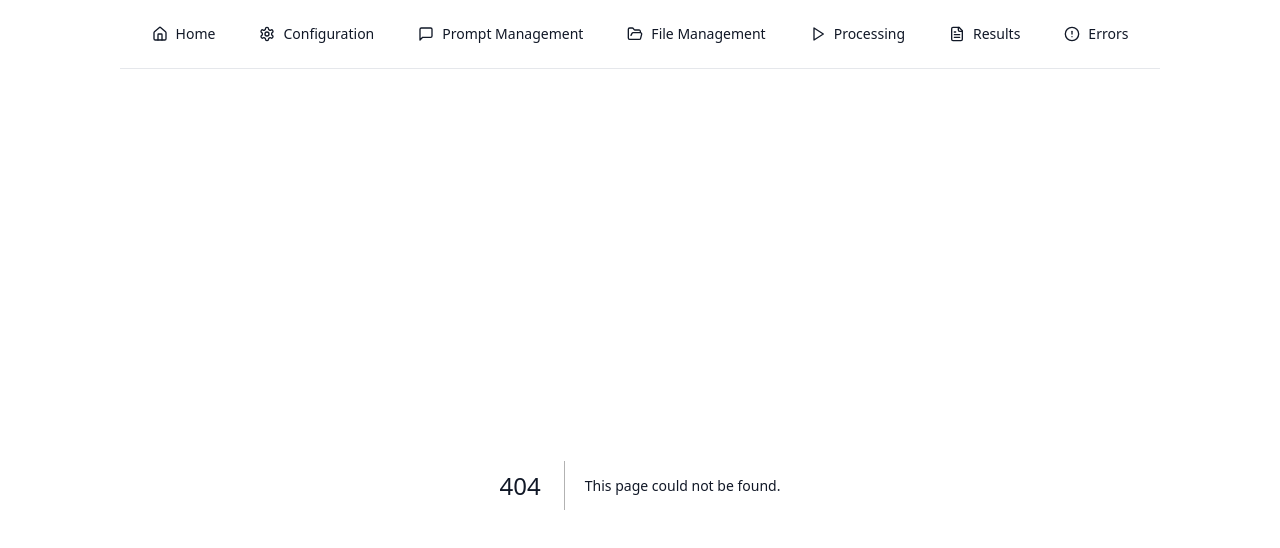
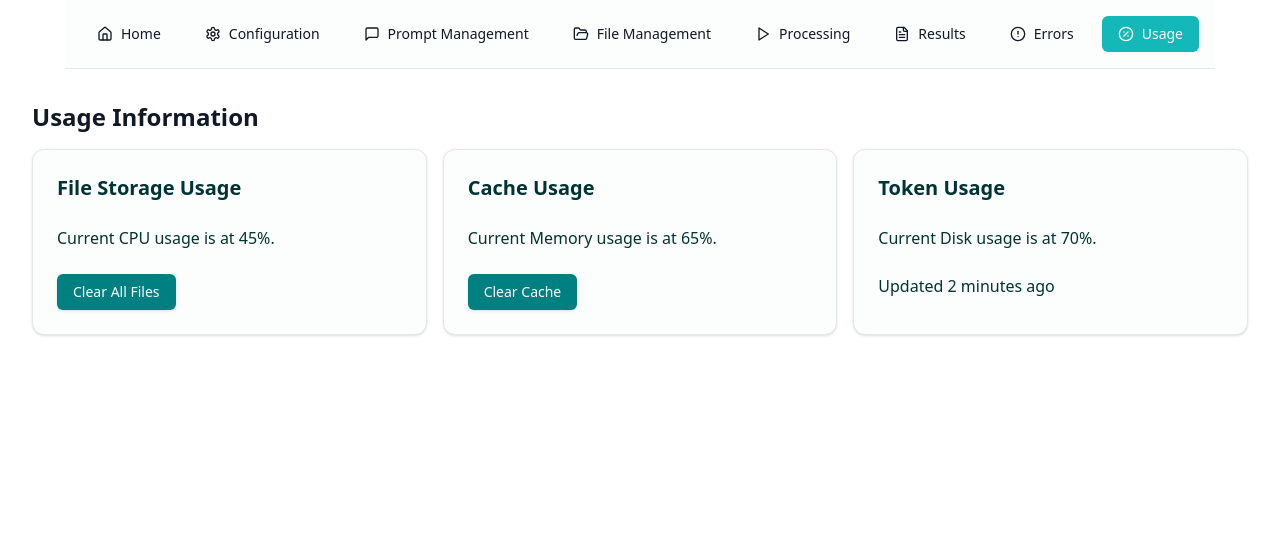
Before and after one commit to rebumatadele/File-Processing-Webapp, a Next.js app in the folder Frontend/file_processor/: page /usage in a window 1280 px wide. Before the commit this address had no page. Shown: the top 548 px of the page. Built offline with nearby package versions, Linux system fonts and the light colour scheme.

Commit message:
made UI enhancement along adding a usage page

```diff
--- a/Frontend/file_processor/app/globals.css
+++ b/Frontend/file_processor/app/globals.css
@@ -6,47 +6,47 @@
 
 :root {
   /* Background and Foreground */
-  --background: 0 0% 100%;              /* White */
-  --foreground: 0 0% 0%;               /* Black */
+  --background: 180 16% 99%;           /* Very Light Teal */
+  --foreground: 180 100% 10%;          /* Very Dark Teal */
 
   /* Primary and Secondary */
-  --primary: 220 100% 50%;              /* Blue */
-  --primary-foreground: 0 0% 100%;     /* White */
-  --secondary: 120 70% 50%;            /* Green */
-  --secondary-foreground: 0 0% 100%;   /* White */
+  --primary: 180 100% 25%;             /* Deep Teal */
+  --primary-foreground: 180 16% 99%;   /* Very Light Teal */
+  --secondary: 180 60% 50%;            /* Medium Teal */
+  --secondary-foreground: 180 16% 99%; /* Very Light Teal */
 
   /* Muted Colors */
-  --muted: 0 0% 90%;                    /* Light Gray */
-  --muted-foreground: 0 0% 30%;        /* Dark Gray */
+  --muted: 180 20% 90%;                /* Light Muted Teal */
+  --muted-foreground: 180 30% 30%;     /* Dark Muted Teal */
 
   /* Destructive Colors */
-  --destructive: 0 100% 50%;           /* Red */
-  --destructive-foreground: 0 0% 100%; /* White */
+  --destructive: 0 100% 50%;           /* Red (kept for contrast) */
+  --destructive-foreground: 180 16% 99%; /* Very Light Teal */
 
   /* Border and Input Colors */
-  --border: 0 0% 90%;                   /* Light Gray */
-  --input: 0 0% 95%;                    /* Off White */
-  --ring: 220 100% 50%;                 /* Blue for focus ring */
+  --border: 180 30% 85%;               /* Light Teal Border */
+  --input: 180 20% 95%;                /* Very Light Teal Input */
+  --ring: 180 100% 25%;                /* Deep Teal for focus ring */
 
   /* Popover */
-  --popover: 0 0% 100%;                  /* White */
-  --popover-foreground: 0 0% 0%;        /* Black */
+  --popover: 180 16% 99%;              /* Very Light Teal */
+  --popover-foreground: 180 100% 10%;  /* Very Dark Teal */
 
   /* Card */
-  --card: 0 0% 100%;                     /* White */
-  --card-foreground: 0 0% 0%;           /* Black */
+  --card: 180 16% 99%;                 /* Very Light Teal */
+  --card-foreground: 180 100% 10%;     /* Very Dark Teal */
 
   /* Accent */
-  --accent: 45 100% 50%;                 /* Yellow-Orange (matches Upwork's accent) */
-  --accent-foreground: 0 0% 100%;       /* White */
+  --accent: 180 80% 40%;               /* Bright Teal Accent */
+  --accent-foreground: 180 16% 99%;    /* Very Light Teal */
 
   /* Additional Colors for Charts or Specific UI Needs */
-  --chart-1: 174 53% 53%;                /* Example color */
-  --chart-2: 50 100% 50%;                /* Example color */
-  --chart-3: 210 100% 50%;               /* Example color */
-  --chart-4: 270 100% 75%;               /* Example color */
-  --chart-5: 30 100% 50%;                /* Example color */
+  --chart-1: 180 100% 25%;             /* Deep Teal */
+  --chart-2: 180 60% 50%;              /* Medium Teal */
+  --chart-3: 180 40% 75%;              /* Light Teal */
+  --chart-4: 180 30% 90%;              /* Very Light Teal */
+  --chart-5: 180 80% 40%;              /* Bright Teal */
 
   /* Radius */
-  --radius: 0.5rem; /* Example radius */
+  --radius: 0.5rem; /* Kept the same */
 }
--- /dev/null
+++ b/Frontend/file_processor/app/usage/page.tsx
@@ -0,0 +1,80 @@
+"use client"
+import React, { useState } from 'react';
+import { Card, CardHeader, CardContent, CardFooter } from '@/components/ui/card';
+import { Button } from '@/components/ui/button';
+import { clearCache } from '@/api/cacheUtils';
+import { clearFiles } from '@/api/fileUtils';
+
+const UsagePage = () => {
+    const [cacheMessage, setCacheMessage] = useState('');
+    const [fileMessage, setFileMessage] = useState('');
+
+    const handleClearCache = async () => {
+        try {
+            setCacheMessage('Clearing cache...');
+            const response = await clearCache();
+            setCacheMessage(response.message || 'Cache cleared successfully.');
+        } catch{
+            setCacheMessage('Failed to clear cache.');
+        }
+    };
+
+    const handleClearFiles = async () => {
+        try {
+            setFileMessage('Clearing files...');
+            const response = await clearFiles();
+            setFileMessage(response.message || 'All files cleared successfully.');
+        } catch {
+            setFileMessage('Failed to clear files.');
+        }
+    };
+
+    return (
+        <div className="container mx-auto p-4">
+            <h1 className="text-2xl font-bold mb-4">Usage Information</h1>
+            <div className="grid grid-cols-1 md:grid-cols-2 lg:grid-cols-3 gap-4">
+                <Card>
+                    <CardHeader>
+                        <h2 className="text-xl font-semibold">File Storage Usage</h2>
+                    </CardHeader>
+                    <CardContent>
+                        <p>Current CPU usage is at 45%.</p>
+                    </CardContent>
+                    <CardFooter>
+                        <div className="flex flex-col">
+                            <Button onClick={handleClearFiles}>Clear All Files</Button>
+                            {fileMessage && <p className="text-sm mt-2">{fileMessage}</p>}
+                        </div>
+                    </CardFooter>
+                </Card>
+                <Card>
+                    <CardHeader>
+                        <h2 className="text-xl font-semibold">Cache Usage</h2>
+                    </CardHeader>
+                    <CardContent>
+                        <p>Current Memory usage is at 65%.</p>
+                    </CardContent>
+                    <CardFooter>
+                        <div className="flex flex-col">
+                            <Button onClick={handleClearCache}>Clear Cache</Button>
+                            {cacheMessage && <p className="text-sm mt-2">{cacheMessage}</p>}
+                        </div>
+                    </CardFooter>
+                </Card>
+                <Card>
+                    <CardHeader>
+                        <h2 className="text-xl font-semibold">Token Usage</h2>
+                    </CardHeader>
+                    <CardContent>
+                        <p>Current Disk usage is at 70%.</p>
+                    </CardContent>
+                    <CardFooter>
+                        <p>Updated 2 minutes ago</p>
+                    </CardFooter>
+                </Card>
+            </div>
+        </div>
+    );
+};
+
+export default UsagePage;
--- a/Frontend/file_processor/components/Navbar.tsx
+++ b/Frontend/file_processor/components/Navbar.tsx
@@ -10,7 +10,7 @@ import {
   navigationMenuTriggerStyle,
 } from "@/components/ui/navigation-menu"
 import { cn } from "@/lib/utils"
-import { Home, Settings, MessageSquare, FolderOpen, Play, FileText, AlertCircle } from 'lucide-react'
+import { Home, Settings, MessageSquare, FolderOpen, Play, FileText, AlertCircle, PercentCircle } from 'lucide-react'
 
 const Navbar = () => {
   const pathname = usePathname()
@@ -23,6 +23,7 @@ const Navbar = () => {
     { href: '/processing', label: 'Processing', icon: Play },
     { href: '/results', label: 'Results', icon: FileText },
     { href: '/errors', label: 'Errors', icon: AlertCircle },
+    { href: '/usage', label: 'Usage', icon: PercentCircle },
   ]
 
   return (
```
